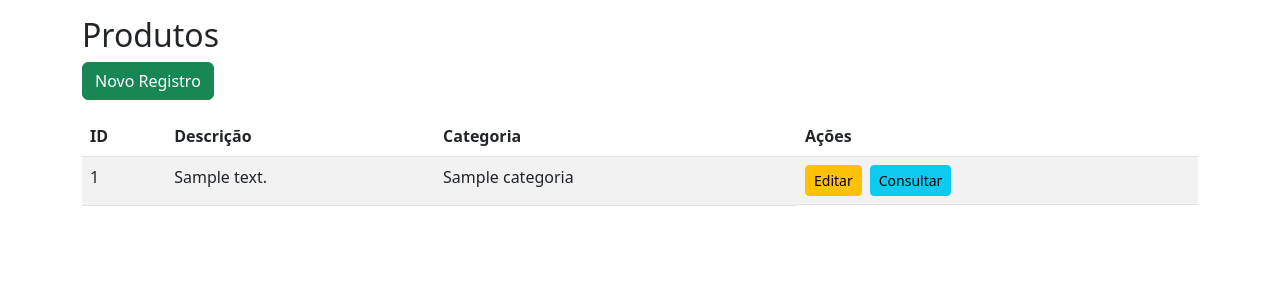
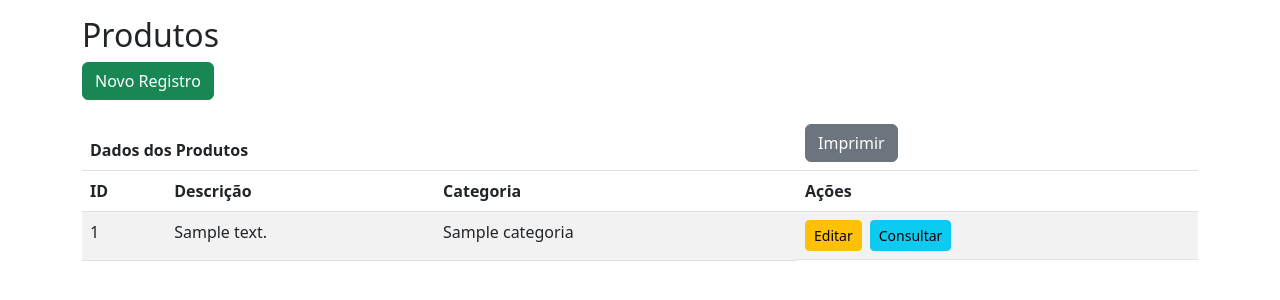
Before and after one commit to Paulo-Ortiz/ELETIVA-I-2-2025, a PHP site: page /produtos.php in a window 1280 px wide. Shown: the part 56-356 px from the top of the page. Run offline with PHP 8.4, Linux system fonts and the light colour scheme; the visitor is signed in with stand-in values (Sample User, id 1); tables that the repository leaves empty hold one stand-in row (values such as "Sample post").

Commit message:
aula do dia 30-10-2025

```diff
--- a/projeto/cabecalho.php
+++ b/projeto/cabecalho.php
@@ -11,10 +11,19 @@ if (!isset($_SESSION['acesso']))
     <meta name="viewport" content="width=device-width, initial-scale=1">
     <title>Sistema</title>
     <link href="https://cdn.jsdelivr.net/npm/bootstrap@5.3.0/dist/css/bootstrap.min.css" rel="stylesheet">
+    <style>
+        @media print {
+            .no-print{
+                display: none !important;
+            }
+        }
+    </style>
+
 </head>
 
+
 <body>
-    <nav class="navbar navbar-expand-lg navbar-dark bg-dark">
+    <nav class="navbar navbar-expand-lg navbar-dark bg-dark no-print">
         <div class="container">
             <a class="navbar-brand" href="principal.php">Sistema</a>
             <button class="navbar-toggler" type="button" data-bs-toggle="collapse" data-bs-target="#navbarSupportedContent" aria-controls="navbarSupportedContent" aria-expanded="false" aria-label="Alternar navegação">
--- a/projeto/produtos.php
+++ b/projeto/produtos.php
@@ -30,14 +30,20 @@
 
 
 <h2>Produtos</h2>
-<a href="novo_produto.php" class="btn btn-success mb-3">Novo Registro</a>
+<a href="novo_produto.php" class="btn btn-success mb-3 no-print">Novo Registro</a>
 <table class="table table-hover table-striped">
     <thead>
+        <tr>
+            <th colspan="3">Dados dos Produtos</th>
+            <th class="no-print">
+                <button class="btn btn-secondary" onclick="window.print()">Imprimir</button>
+            </th>
+        </tr>
         <tr>
             <th>ID</th>
             <th>Descrição</th>
             <th>Categoria</th>
-            <th>Ações</th>
+            <th class="no-print">Ações</th>
         </tr>
     </thead>
     <tbody>
@@ -49,7 +55,7 @@
             <td><?= $d['id'] ?></td>
             <td><?= $d['descricao'] ?></td>
             <td><?= $d['nome'] ?></td>
-            <td class="d-flex gap-2">
+            <td class="d-flex gap-2 no-print">
                 <a href="editar_produto.php?id=<?= $d['id'] ?>" class="btn btn-sm btn-warning">Editar</a>
                 <a href="consultar_produto.php?id=<?= $d['id'] ?>" class="btn btn-sm btn-info">Consultar</a>
             </td>
```
